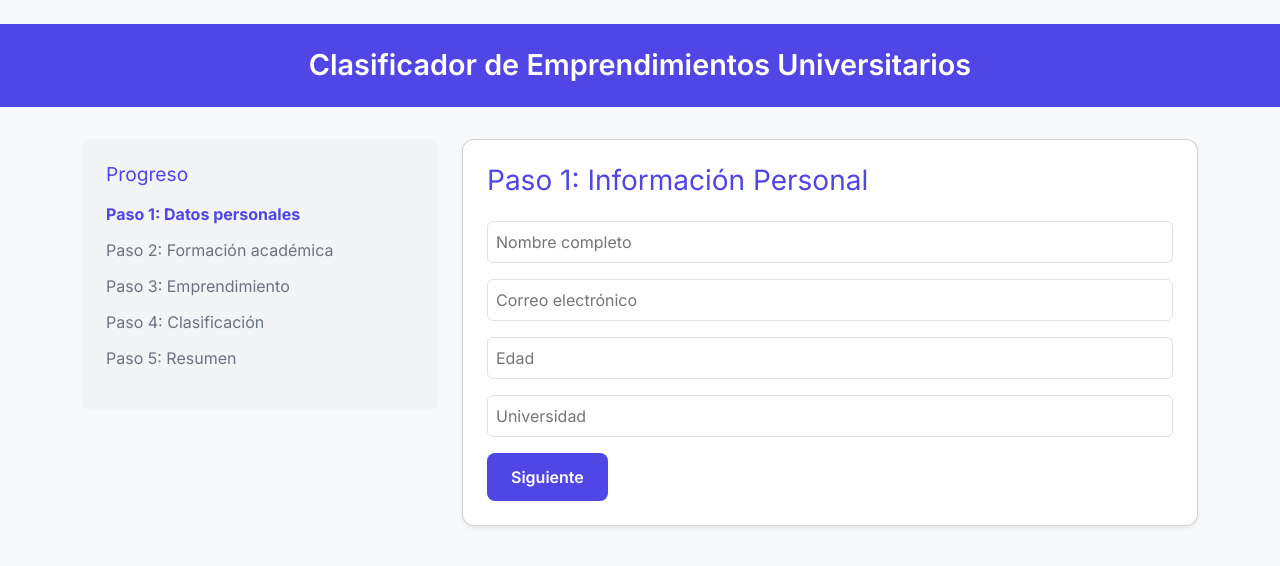
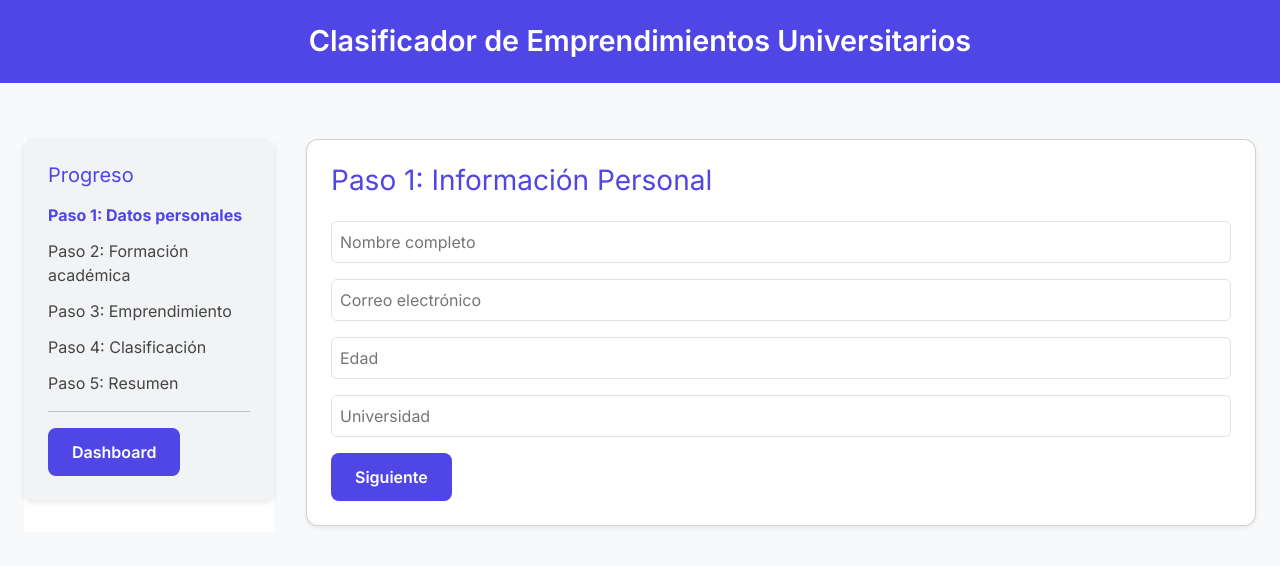
Before and after one commit to DCajiao/LLM-Niza-Classifier, a React (Vite) app in the folder src/frontend/: page / in a window 1280 px wide. Shown: the top 566 px of the page. Built offline with nearby package versions, Linux system fonts and the light colour scheme; no server answers; a small style sheet from the web is missing.

Commit message:
✨ Feat: enhance multi-step form with animations and improved layout for better user experience

```diff
--- a/src/frontend/src/App.jsx
+++ b/src/frontend/src/App.jsx
@@ -6,7 +6,7 @@ import Step2 from "./components/Step2";
 import Step3 from "./components/Step3";
 import Step4 from "./components/Step4";
 
-export default function App() {
+export default function App() {0
   const [step, setStep] = useState(1);
 
   const [formData, setFormData] = useState({
@@ -34,31 +34,25 @@ export default function App() {
       case 3:
         return <Step3 formData={formData} setFormData={setFormData} onNext={handleNext} onBack={handleBack} />;
       case 4:
-                return <Step4 formData={formData} setFormData={setFormData} onNext={handleNext} onBack={handleBack} />;
+        return <Step4 formData={formData} setFormData={setFormData} onNext={handleNext} onBack={handleBack} setPasoActual={setStep} />;
       case 5:
         return <Dashboard />;
-
       default:
         return <div>¡Gracias por participar!</div>;
     }
   };
 
   return (
-        <div className="min-vh-100 bg-light py-4">
+    <div className="min-vh-100 bg-light">
       <Header />
-          <div className="container">
-            <div className="row">
-              <div className="col-md-4">
+      <div className="d-flex app-container p-4">
         <Sidebar step={step} />
-              </div>
-              <div className="col-md-8">
+        <main className="main-content">
           <div className="card shadow-sm p-4">
             {renderStep()}
           </div>
-              </div>
-            </div>
+        </main>
       </div>
     </div>
   );
-
 }
--- a/src/frontend/src/components/Sidebar.jsx
+++ b/src/frontend/src/components/Sidebar.jsx
@@ -1,14 +1,20 @@
-// src/components/Sidebar.jsx
+import { motion } from "framer-motion";
+
 export default function Sidebar({ step }) {
   const steps = [
     "Datos personales",
     "Formación académica",
     "Emprendimiento",
     "Clasificación",
-    "Resumen"
+    "Resumen",
   ];
 
   return (
+    <motion.div
+      className="bg-white rounded-2xl shadow-md p-6 w-full max-w-3xl mx-auto"
+      initial={{ opacity: 0, y: 20 }}
+      animate={{ opacity: 1, y: 0 }}
+    >
       <aside className="sidebar">
         <h2>Progreso</h2>
         <ul>
@@ -18,6 +24,9 @@ export default function Sidebar({ step }) {
             </li>
           ))}
         </ul>
+        <hr></hr>
+        <button className="btn btn-primary">Dashboard</button>
       </aside>
+    </motion.div>
   );
 }
--- a/src/frontend/src/components/Step1.jsx
+++ b/src/frontend/src/components/Step1.jsx
@@ -1,7 +1,13 @@
 import React from "react";
+import { motion } from "framer-motion";
 
 export default function Step1({ formData, setFormData, onNext }) {
   return (
+    <motion.div
+      className="bg-white rounded-2xl shadow-md p-6 w-full max-w-3xl mx-auto"
+      initial={{ opacity: 0, y: 20 }}
+      animate={{ opacity: 1, y: 0 }}
+    >
     <div className="bg-white p-6 rounded-md shadow-md">
       <h2 className="text-xl font-bold text-indigo-700 mb-4">Paso 1: Información Personal</h2>
       <div className="grid gap-4 md:grid-cols-2">
@@ -12,5 +18,6 @@ export default function Step1({ formData, setFormData, onNext }) {
       </div>
       <button onClick={onNext} className="btn btn-primary">Siguiente</button>
     </div>
+    </motion.div>
   );
 }
--- a/src/frontend/src/components/Step2.jsx
+++ b/src/frontend/src/components/Step2.jsx
@@ -1,4 +1,5 @@
 import React from "react";
+import { motion } from "framer-motion";
 
 const Step2 = ({ formData, setFormData, onNext, onBack }) => {
     const handleChange = (e) => {
@@ -6,6 +7,11 @@ const Step2 = ({ formData, setFormData, onNext, onBack }) => {
     };
 
     return (
+        <motion.div
+            className="bg-white rounded-2xl shadow-md p-6 w-full max-w-3xl mx-auto"
+            initial={{ opacity: 0, y: 20 }}
+            animate={{ opacity: 1, y: 0 }}
+        >
         <div>
             <h2 className="text-xl font-bold mb-4">Paso 2: Información Académica</h2>
             <div className="mb-4">
@@ -47,6 +53,7 @@ const Step2 = ({ formData, setFormData, onNext, onBack }) => {
                 <button onClick={onNext} className="btn btn-primary">Siguiente</button>
             </div>
         </div>
+        </motion.div>
     );
 };
 
--- a/src/frontend/src/components/Step4.jsx
+++ b/src/frontend/src/components/Step4.jsx
@@ -3,6 +3,7 @@ import Swal from "sweetalert2";
 import { obtenerClasificacionNiza } from "../services/llmService";
 import { guardarRegistro } from "../services/backendService";
 import Loader from "../components/Loader";
+import { motion } from "framer-motion";
 
 export default function Paso4Clasificacion({ formData, setFormData, onNext, onBack }) {
     const [clasificaciones, setClasificaciones] = useState(null);
@@ -77,6 +78,11 @@ export default function Paso4Clasificacion({ formData, setFormData, onNext, onBa
     }, []);
 
     return (
+        <motion.div
+              className="bg-white rounded-2xl shadow-md p-6 w-full max-w-3xl mx-auto"
+              initial={{ opacity: 0, y: 20 }}
+              animate={{ opacity: 1, y: 0 }}
+        >
         <div className="card">
             <h2>Paso 4: Clasificación Niza</h2>
             <p className="text-gray">Recomendaciones basadas en la descripción del emprendimiento.</p>
@@ -115,5 +121,6 @@ export default function Paso4Clasificacion({ formData, setFormData, onNext, onBa
                 </>
             )}
         </div>
+        </motion.div>
     );
 }
--- a/src/frontend/src/styles/style.css
+++ b/src/frontend/src/styles/style.css
@@ -137,12 +137,47 @@ select {
     padding: 0;
 }
 
+
+.sidebar li.active {
+    font-weight: bold;
+    color: #4F46E5;
+}
+
+.app-container {
+    display: flex;
+    gap: 2rem;
+    align-items: flex-start;
+}
+
+.sidebar {
+    width: 250px;
+    background-color: #f1f3f5;
+    border-radius: 0.5rem;
+    padding: 1.5rem;
+    box-shadow: 0 2px 6px rgba(0, 0, 0, 0.1);
+}
+
+.sidebar h2 {
+    font-size: 1.25rem;
+    margin-bottom: 1rem;
+    color: #4F46E5;
+}
+
+.sidebar ul {
+    list-style: none;
+    padding: 0;
+}
+
 .sidebar li {
     margin-bottom: 0.75rem;
-    color: #6B7280;
+    color: #444;
 }
 
 .sidebar li.active {
     font-weight: bold;
     color: #4F46E5;
 }
+
+.main-content {
+    flex: 1;
+}
```
Lines whose indentation alone changed are shown as unchanged.
